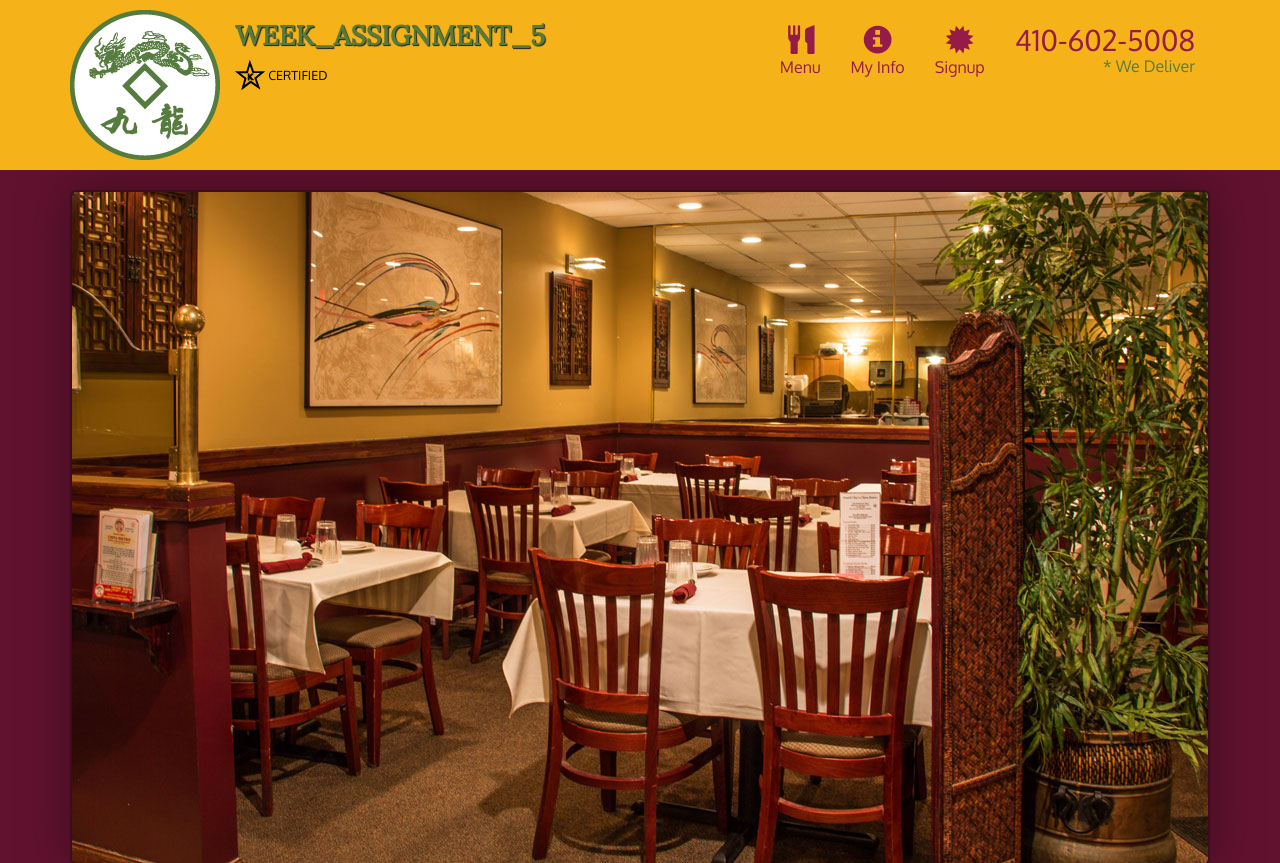
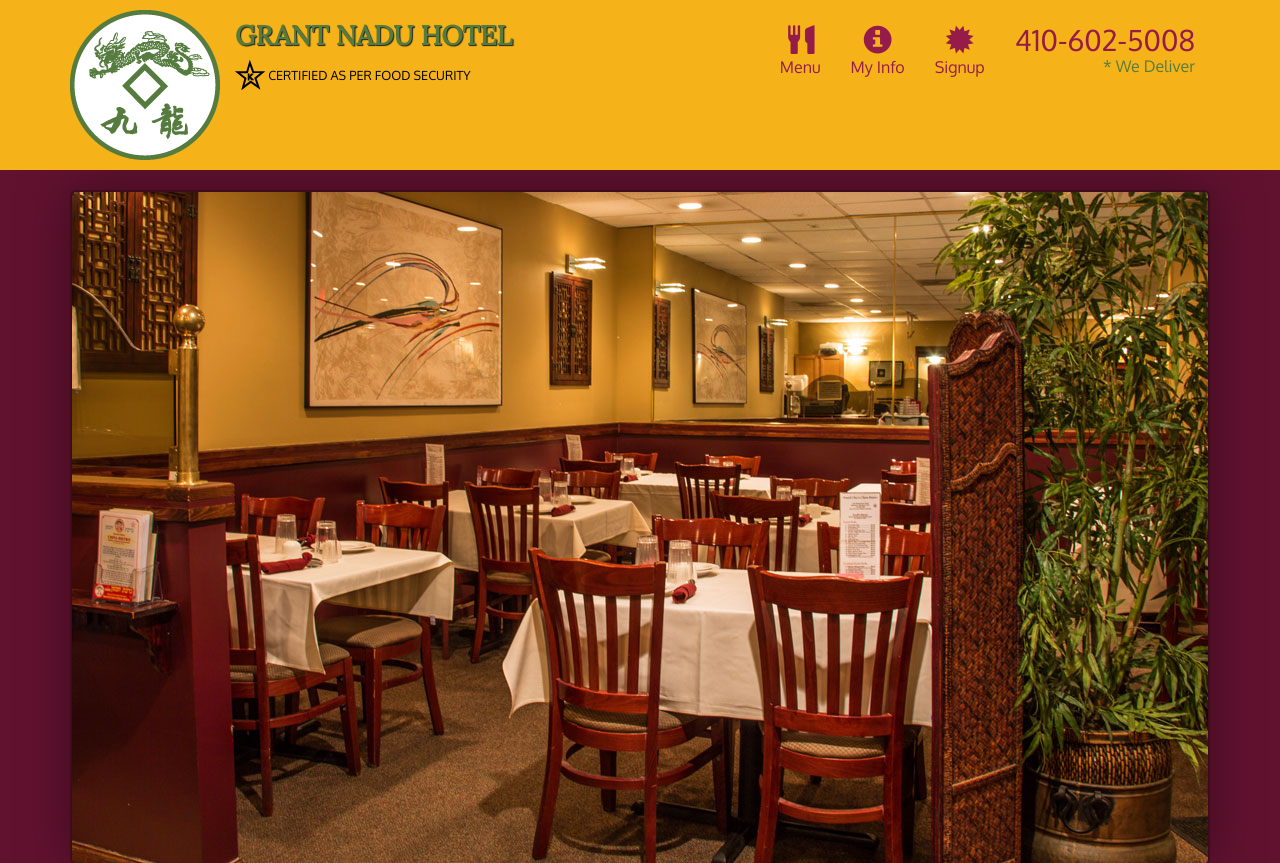
Before and after one commit to Ayyappan006/Week_Assignment_5, a plain HTML site: page index.html in a window 1280 px wide. Shown: the top 863 px of the page. Drawn offline with Linux system fonts and the light colour scheme.

Commit message:
Update index.html

```diff
--- a/index.html
+++ b/index.html
@@ -25,10 +25,10 @@
             </a>
 
             <div class="navbar-brand">
-              <a href="index.html"><h1>Week_Assignment_5</h1></a>
+              <a href="index.html"><h1>Grant Nadu Hotel</h1></a>
               <p>
               <img src="images/star-k-logo.png" alt="Kosher certification">
-              <span>Certified</span>
+              <span>Certified as per Food security</span>
               </p>
             </div>
 
```
